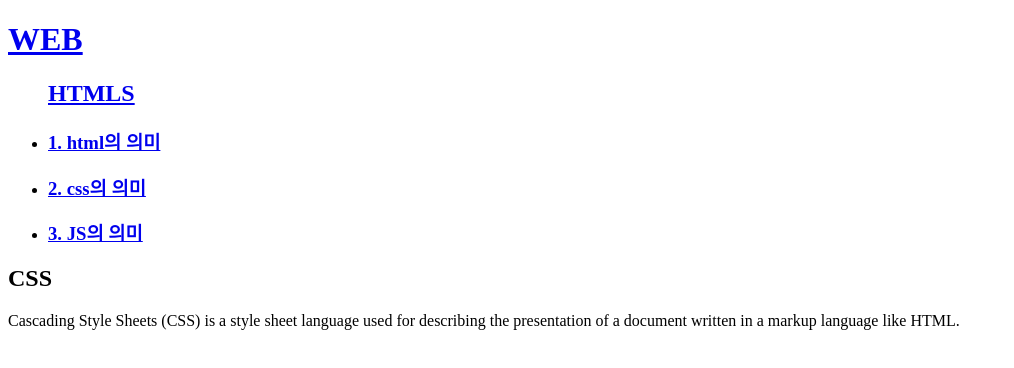
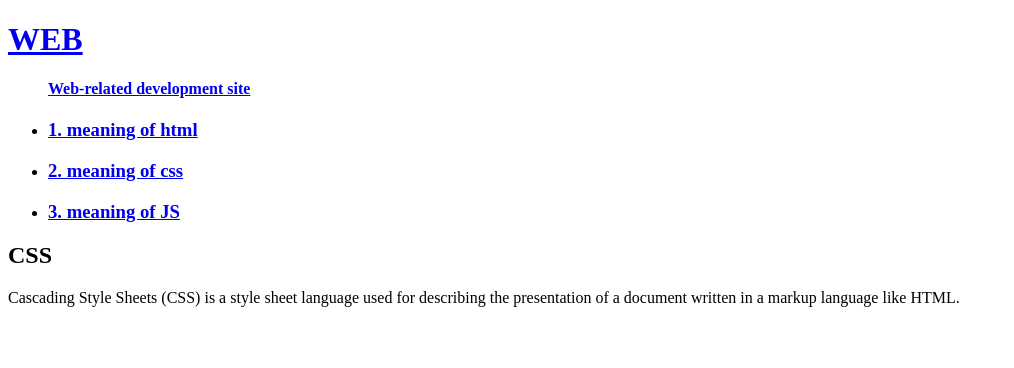
Before and after one commit to jisung050314/web1, a plain HTML site: page 2.html in a window 1280 px wide. Shown: the whole page, without its empty margins (0-1014 px from the left). Drawn offline with Linux system fonts and the light colour scheme.

Commit message:
first version

```diff
--- a/2.html
+++ b/2.html
@@ -9,16 +9,16 @@
 <body>
   <h1><a href="index.html">WEB</h1>
   <ul>
-    <h2><a href="https://www.w3.org/TR/html51/ " target="_blank" title="html5 speicification">
-        HTMLS</a></h2>
+    <h4><a href="https://www.w3.org/TR/html51/ " target="_blank" title="html5 speicification">
+        Web-related development site</a></h4>
     <li>
-      <h3><a href="1.html">1. html의 의미</a></h3>
+      <h3><a href="1.html">1. meaning of html</a></h3>
     </li>
     <li>
-      <h3><a href="2.html">2. css의 의미</a></h3>
+      <h3><a href="2.html">2. meaning of css</a></h3>
     </li>
     <li>
-      <h3><a href="3.html">3. JS의 의미</a></h3>
+      <h3><a href="3.html">3. meaning of JS</a></h3>
     </li>
   </ul>
   <h2>CSS</h2>
```
Also changed, not shown: 1.html (+3 -3 lines), 3.html (+5 -5 lines), index.html (+3 -3 lines).
